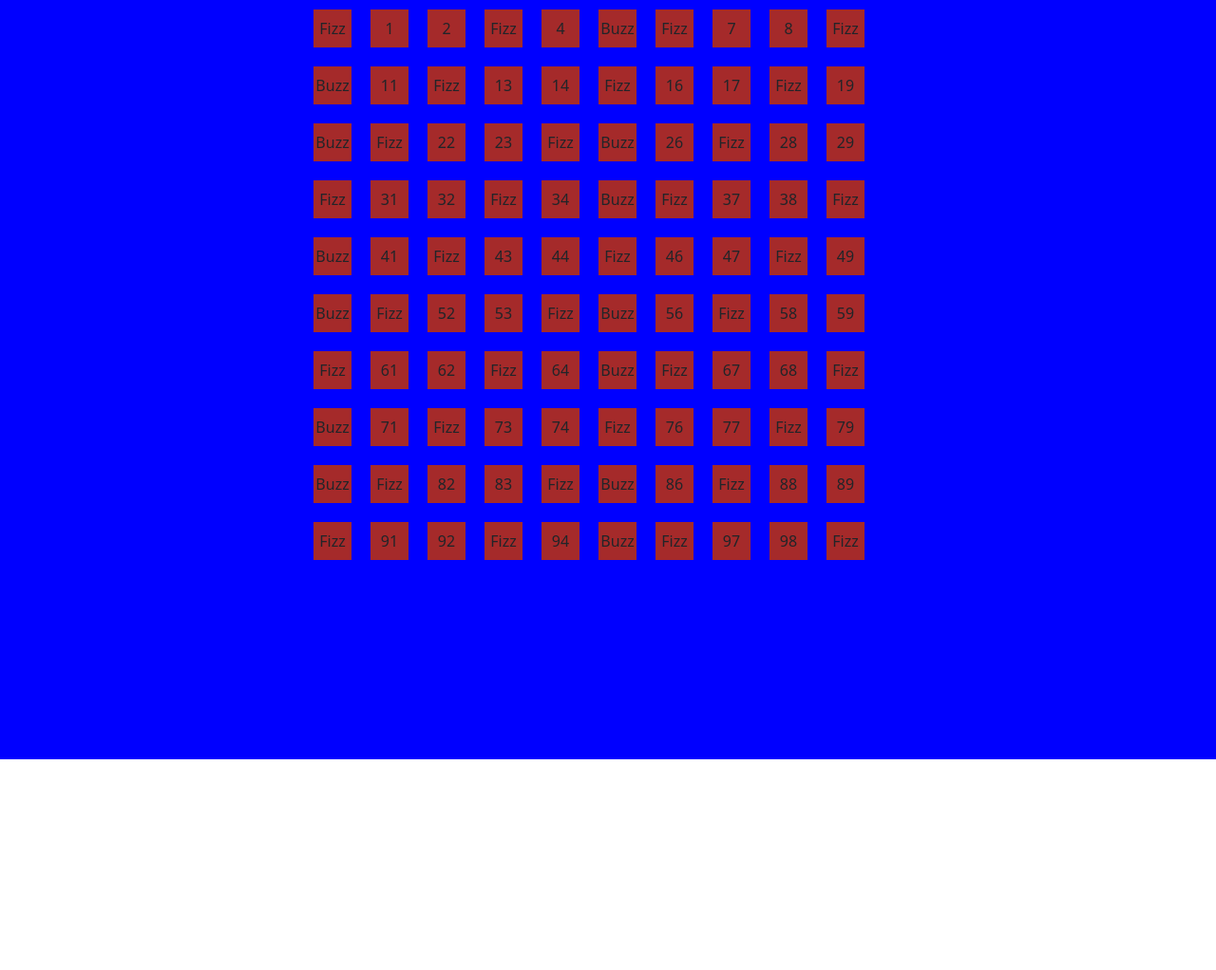
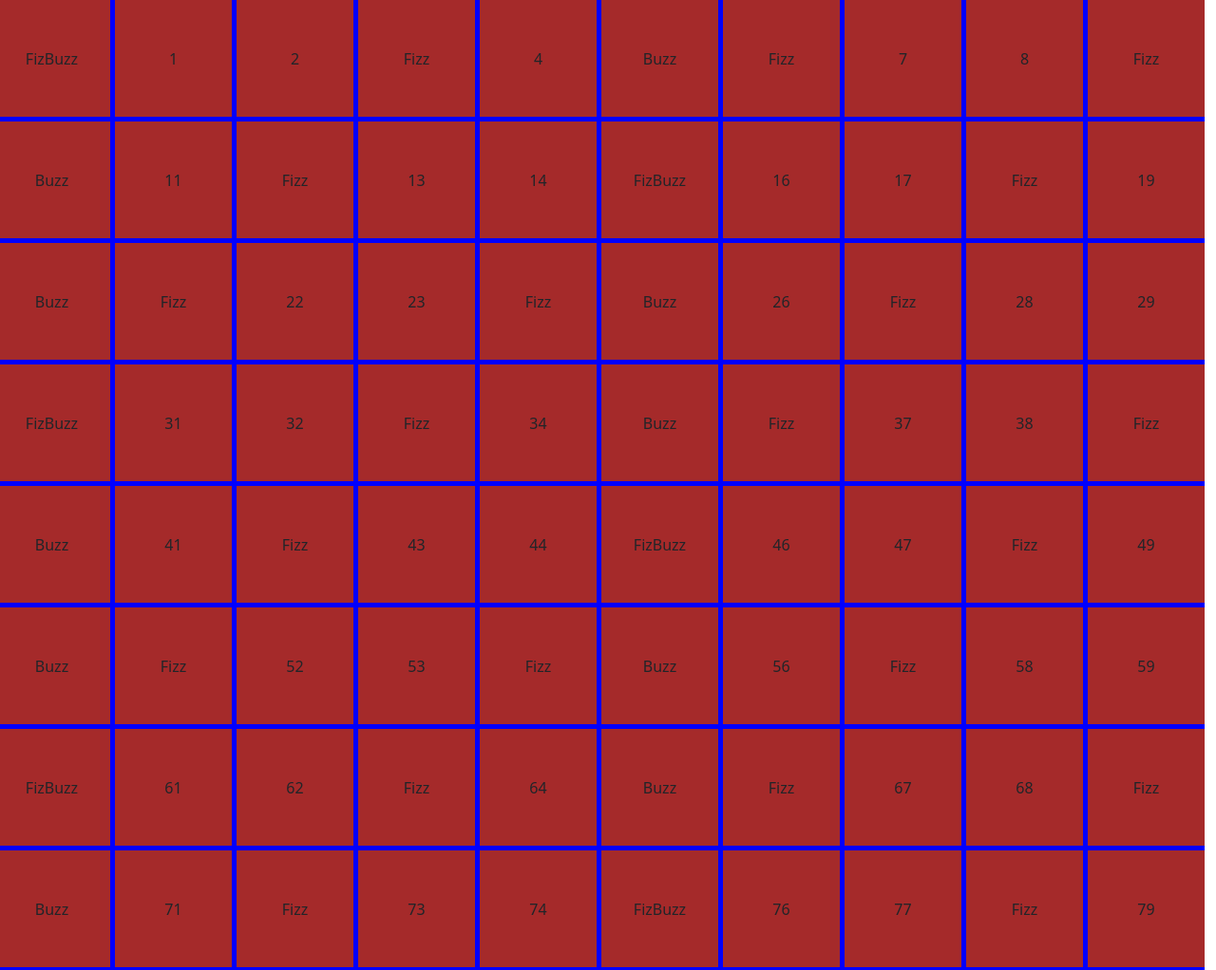
Before and after one commit to Andrea-lulli/js-fizzbuzz, a plain HTML site: page index.html in a window 1280 px wide. Shown: the top 1022 px of the page at 95% size. Before the commit the page ends 800 px from the top, so only its background shows below. Drawn offline with nearby package versions, Linux system fonts and the light colour scheme.

Commit message:
modifica css

```diff
--- a/main.js
+++ b/main.js
@@ -12,9 +12,11 @@ for (let i = 0; i < 100; i++) {
   let divNuovo = document.createElement("div");
   divNuovo.classList.add("box-js");
 
+  if ( i % 3 === 0 && i % 5 === 0 ) {
+    divNuovo.innerHTML  += "FizBuzz";
+    console.log(divNuovo); }
 
-
-   if ( i % 3 === 0 ){
+   else if ( i % 3 === 0 ){
 
      divNuovo.innerHTML += "Fizz" ;
      divNuovo.classList.add("red")
@@ -25,11 +27,7 @@ for (let i = 0; i < 100; i++) {
     divNuovo.classList.add("yellow")
     console.log(divNuovo);
 
-   } else if ( i % 3 === 0 && i % 5 === 0 ) {
-    divNuovo.innerHTML  += "FizBuzz";
-    console.log(divNuovo);
-
-   } else {
+   }  else {
     divNuovo.innerHTML  += i;
     console.log(divNuovo);
 
--- a/style.css
+++ b/style.css
@@ -1,28 +1,34 @@
 /* conteinebox-jsr generale */
+:root {
+    --num-col: 10;
 
+}
 
 .box-js{
     background-color: brown;
-    height: 40px;
-    width: 40px;
+    width: calc(100% / var(--num-col) - 5px);
+
+    aspect-ratio: 1 / 1;
     display: flex;
-    margin: 10px 10px;
-    text-align: center;
+    margin-bottom: 5px;
+    justify-content: center;
     align-items: center;
-    justify-content: center;
-}
-
-.conteiner{
-    width: 50vw;
-    height: 50vh;
-    align-items: center;
+    margin-left: 5px;
 
 }
 
-.conteiner1{
+/* .conteiner{
+    width: 80vw;
+    height: 100%;
+} */
+
+.conteiner{
     justify-content: center;
+    background-color: blue;
+    align-items: center;
     width: 100vw;
-    height: 100vh;
-    background-color: blue;
+    height: 100%;
+
+
 
 }
```
